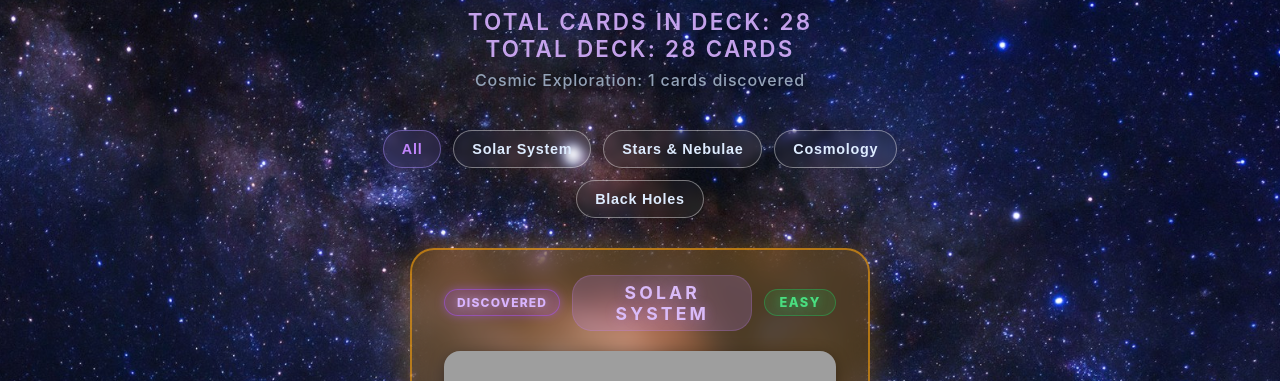
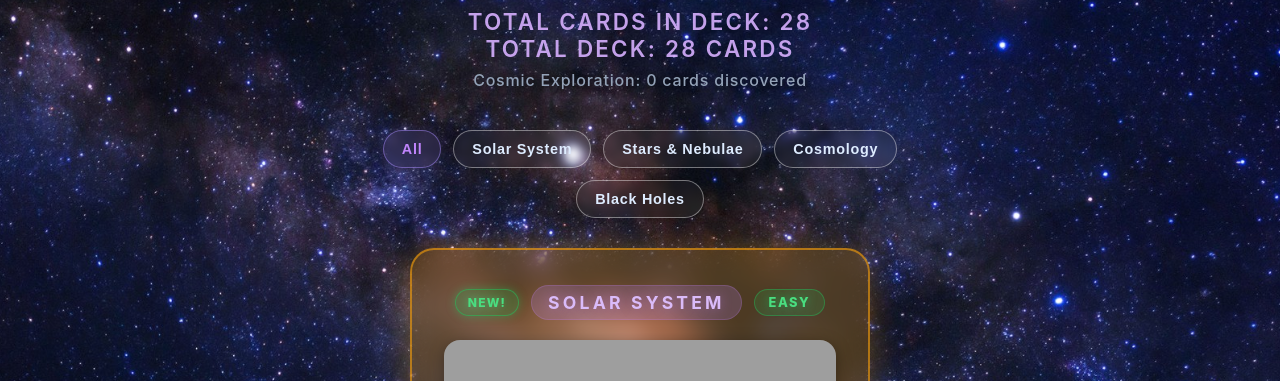
Before and after one commit to zxahamza20/Midnight-Zenith, a React (Vite) app: page / in a window 1280 px wide. Shown: the part 204-585 px from the top of the page. Built offline with nearby package versions, Linux system fonts and the light colour scheme; grey boxes are pictures that could not be loaded.

Commit message:
Fix the glitch where user sees new tag changing to discovered before moving to next

```diff
--- a/src/App.jsx
+++ b/src/App.jsx
@@ -7,7 +7,7 @@ function App() {
   const [activeCategory, setActiveCategory] = useState('All');
   const [currentIndex, setCurrentIndex] = useState(0);
   const [forceFlipReset, setForceFlipReset] = useState(0);
-  const [discoveredCardIds, setDiscoveredCardIds] = useState(new Set([spaceCards[0].id]));
+  const [discoveredCardIds, setDiscoveredCardIds] = useState(new Set());
 
   const filteredCards = activeCategory === 'All'
     ? spaceCards
@@ -26,27 +26,19 @@ function App() {
           ? spaceCards
           : spaceCards.filter(card => card.category === activeCategory);
 
+        setDiscoveredCardIds(prev => new Set([...prev, currentCard.id]));
+
         const randomIndex = Math.floor(Math.random() * currentPoolSize);
         setCurrentIndex(randomIndex);
-
-        const nextCardId = currentFiltered[randomIndex].id;
-        setDiscoveredCardIds(prev => new Set([...prev, nextCardId]));
       }
     }, 300);
   };
 
   const handleCategoryChange = (category) => {
     setForceFlipReset(prev => prev + 1);
+    setDiscoveredCardIds(prev => new Set([...prev, currentCard.id]));
     setCurrentIndex(0);
     setActiveCategory(category);
-
-    const nextFiltered = category === 'All'
-      ? spaceCards
-      : spaceCards.filter(card => card.category === category);
-
-    if (nextFiltered.length > 0) {
-      setDiscoveredCardIds(prev => new Set([...prev, nextFiltered[0].id]));
-    }
   };
 
   const currentCard = filteredCards[currentIndex];
--- a/src/components/Card.css
+++ b/src/components/Card.css
@@ -190,6 +190,20 @@
   text-shadow: 0 0 8px rgba(216, 180, 254, 0.6);
 }
 
+.new-badge {
+  font-size: 0.75rem;
+  font-weight: 800;
+  text-transform: uppercase;
+  letter-spacing: 0.1em;
+  padding: 5px 12px;
+  border-radius: 20px;
+  background: rgba(34, 197, 94, 0.2);
+  color: #4ADE80;
+  border: 1px solid rgba(34, 197, 94, 0.5);
+  box-shadow: 0 0 10px rgba(34, 197, 94, 0.4);
+  text-shadow: 0 0 8px rgba(74, 222, 128, 0.6);
+}
+
 @media (max-width: 500px) {
   .card {
     min-height: 400px;
--- a/src/components/Card.jsx
+++ b/src/components/Card.jsx
@@ -25,10 +25,10 @@ const Card = ({id, question, answer, category, image, forceFlipReset, difficulty
           <div className="card-content">
 
             <div className="card-header-badges">
-              {isDiscovered && (
-                <span className="discovered-badge">
-                  Discovered
-                </span>
+              {discoveredCardIds && discoveredCardIds.has(id) ? (
+                <span className="discovered-badge">Discovered</span>
+              ) : (
+                <span className="new-badge">New!</span>
               )}
 
               <span className="category-tag">{category}</span>
```
